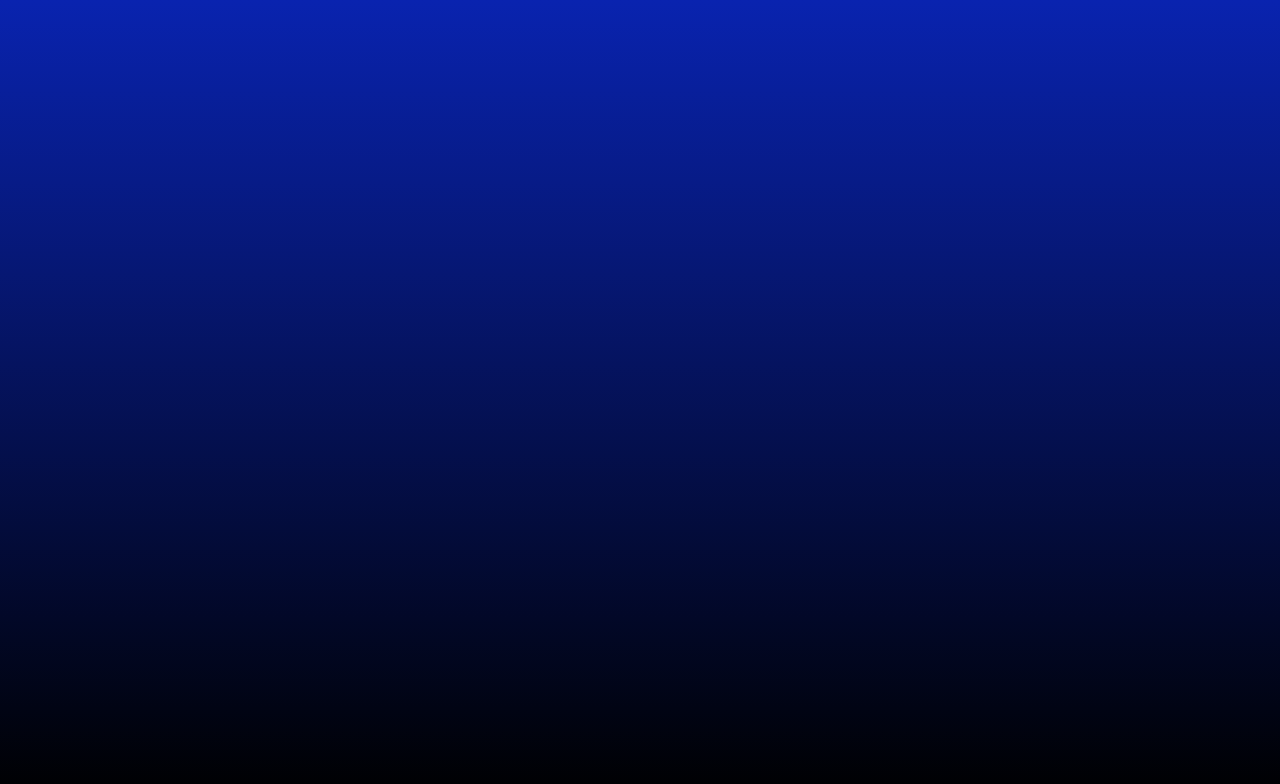
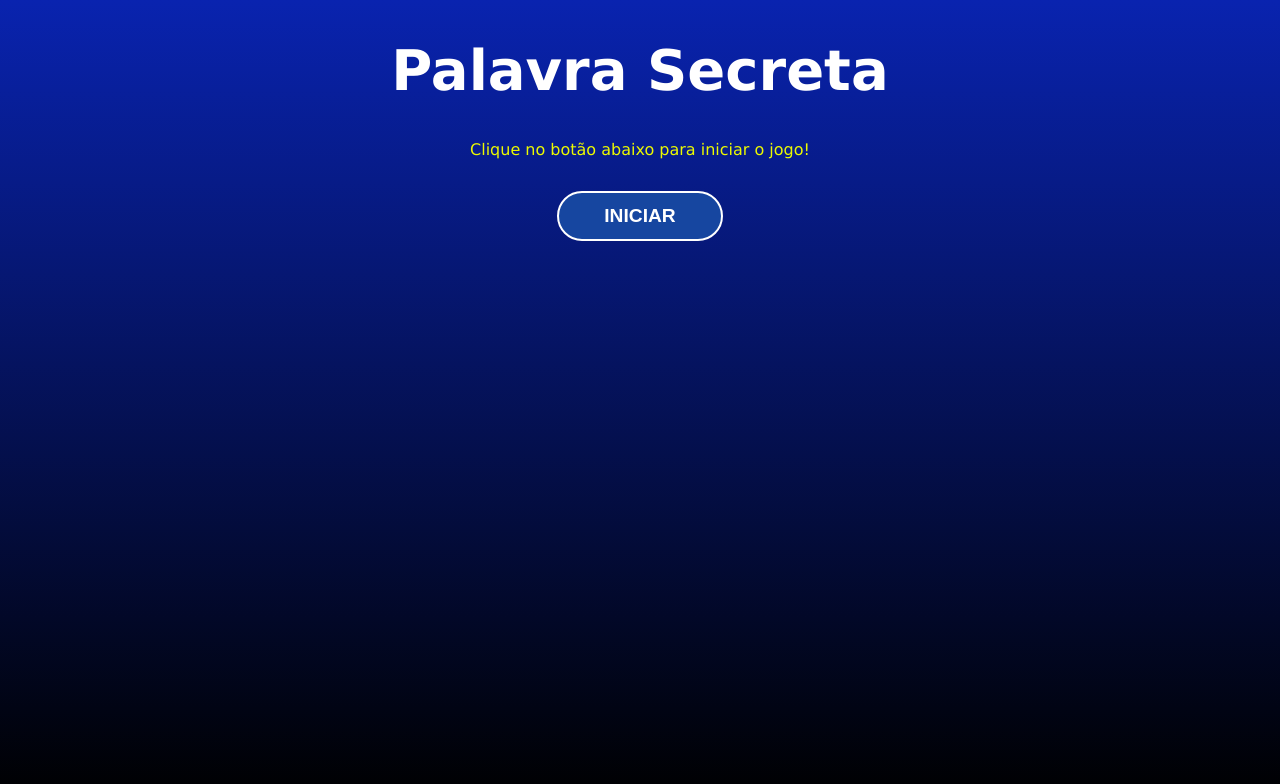
Before and after one commit to SamaraBilby/jogo_adivinhar_palavras_react, a React (Create React App) app in the folder jogo-react/: page / in a window 1280 px wide. Shown: the top 784 px of the page. Built offline with nearby package versions, Linux system fonts and the light colour scheme.

Commit message:
correção de erro das funções que mudam a tela

```diff
--- a/jogo-react/src/App.js
+++ b/jogo-react/src/App.js
@@ -22,25 +22,25 @@ const nivel = [
 
 function App() {
 
-  const [nivelJogo, setNivelJogo] = useState(nivel[0].name);
+  const [nivelJogo, setNivelJogo] = useState(nivel[0].nome);
 
   const [words] = useState(wordsList);
   console.log(words);
 
   // ira para tela de inicio do jogo Game.jsx
   const iniciarJogo = () => {
-    setNivelJogo(nivel[1].name);
+    setNivelJogo(nivel[1].nome);
 ;  }
   // verificaçao da letra
 
   const verificarLetra = () => {
-    setNivelJogo(nivel[2].name);
+    setNivelJogo(nivel[2].nome);
   }
 
   // jogar novamente quando finalizar o jogo
 
   const jogarNovamente = () => {
-    setNivelJogo(nivel[1].name)
+    setNivelJogo(nivel[1].nome)
   }
 
   return (
```
